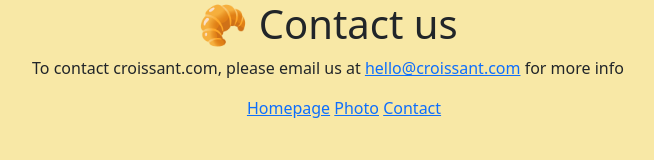
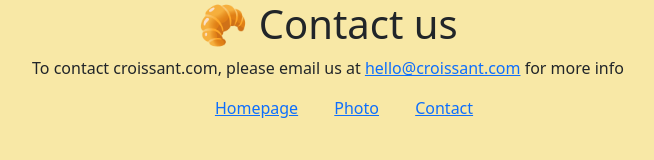
Before and after one commit to rtjessica/multi-page-site, a plain HTML site: page contact.html in a window 1280 px wide. Shown: the whole page, without its empty margins (312-966 px from the left). Drawn offline with nearby package versions, Linux system fonts and the light colour scheme.

Commit message:
padding around a href class="navi"

```diff
--- a/src/styles.css
+++ b/src/styles.css
@@ -9,11 +9,12 @@ ul {
 
 li {
   display: inline;
-  padding: 16px auto;
+  padding: 16px;
 }
 
 a .navi {
   display: block;
   color: green;
   max-width: 100;
+  padding: 16px;
 }
```
